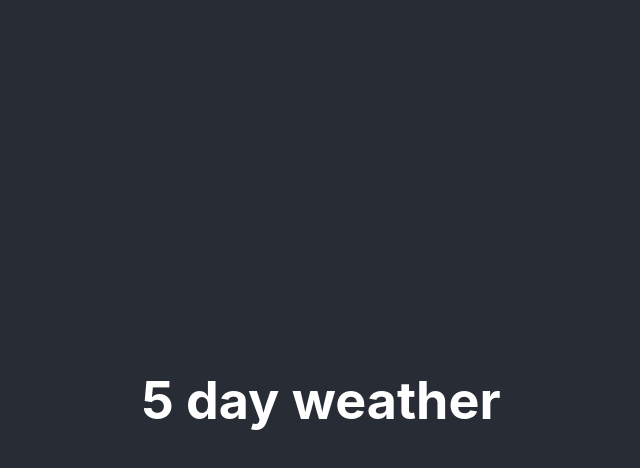
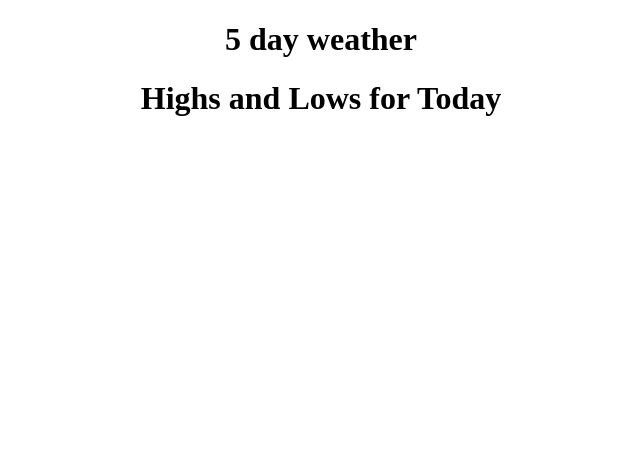
Before and after one commit to ZsaZsa6/5dayweather, a React (Create React App) app: page / in a window 1280 px wide. Shown: the top 468 px of the page, without its empty margins (319-959 px from the left). Built offline with nearby package versions, Linux system fonts and the light colour scheme.

Commit message:
add Days component

```diff
--- a/src/App.js
+++ b/src/App.js
@@ -1,14 +1,17 @@
-import logo from './logo.svg';
+
 import './App.css';
+import { Days } from './Days';
+
 
 function App() {
   return (
     <div className="App">
-      <header className="App-header">
+      <header>
 
         <h1>5 day weather</h1>
 
       </header>
+      <Days/>
     </div>
   );
 }
--- /dev/null
+++ b/src/Days.js
@@ -0,0 +1,11 @@
+import React from 'react';
+export function Days() {
+    return(
+        <div>
+        <div className="day-container">
+
+        </div>
+        <h1 className="h1">Highs and Lows for Today</h1>
+        </div>
+    )
+}
--- a/src/index.js
+++ b/src/index.js
@@ -1,7 +1,8 @@
 import React from 'react';
 import ReactDOM from 'react-dom';
-import './index.css';
+// import './index.css';
 import App from './App';
+
 
 
 ReactDOM.render(
```
